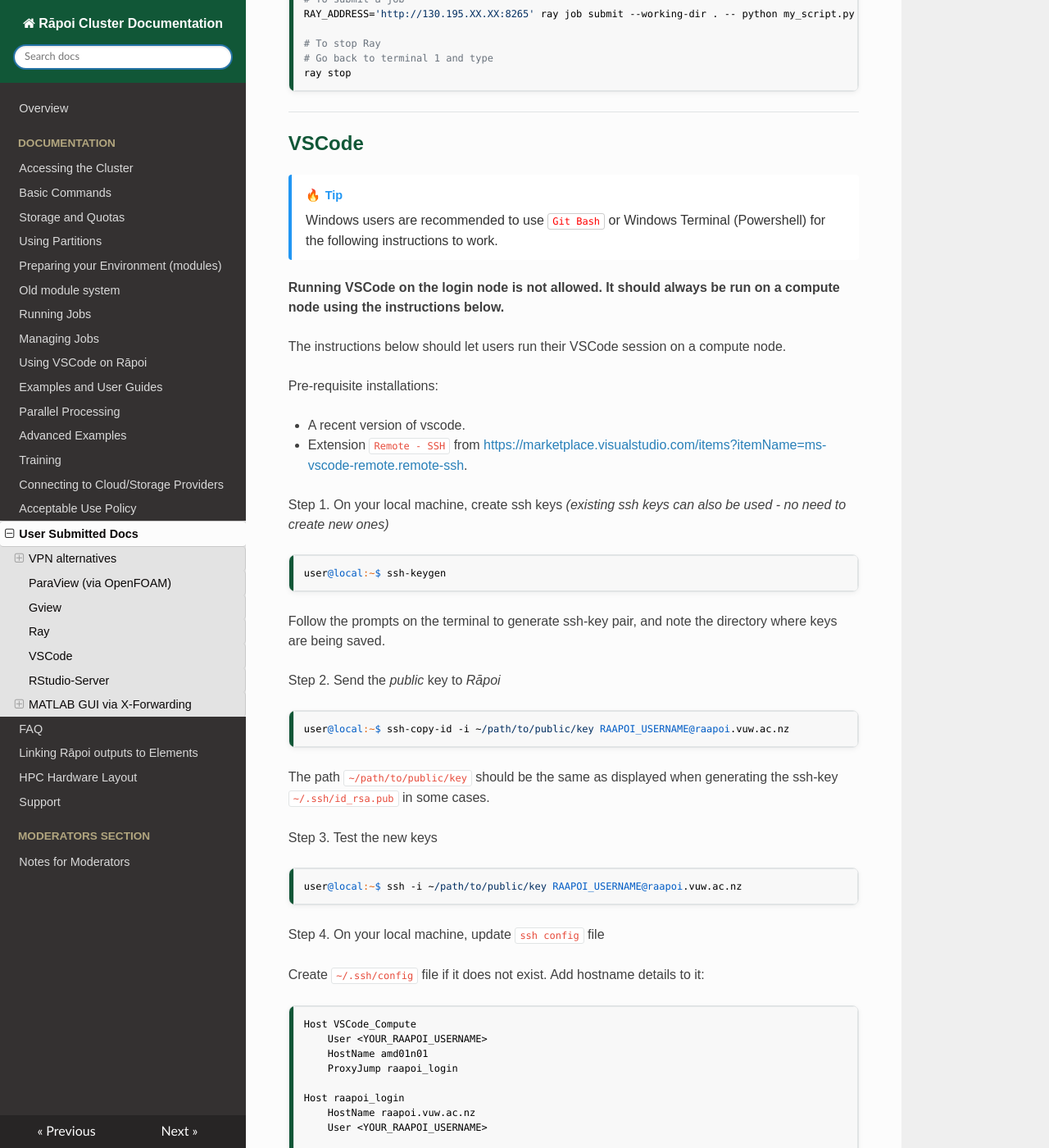
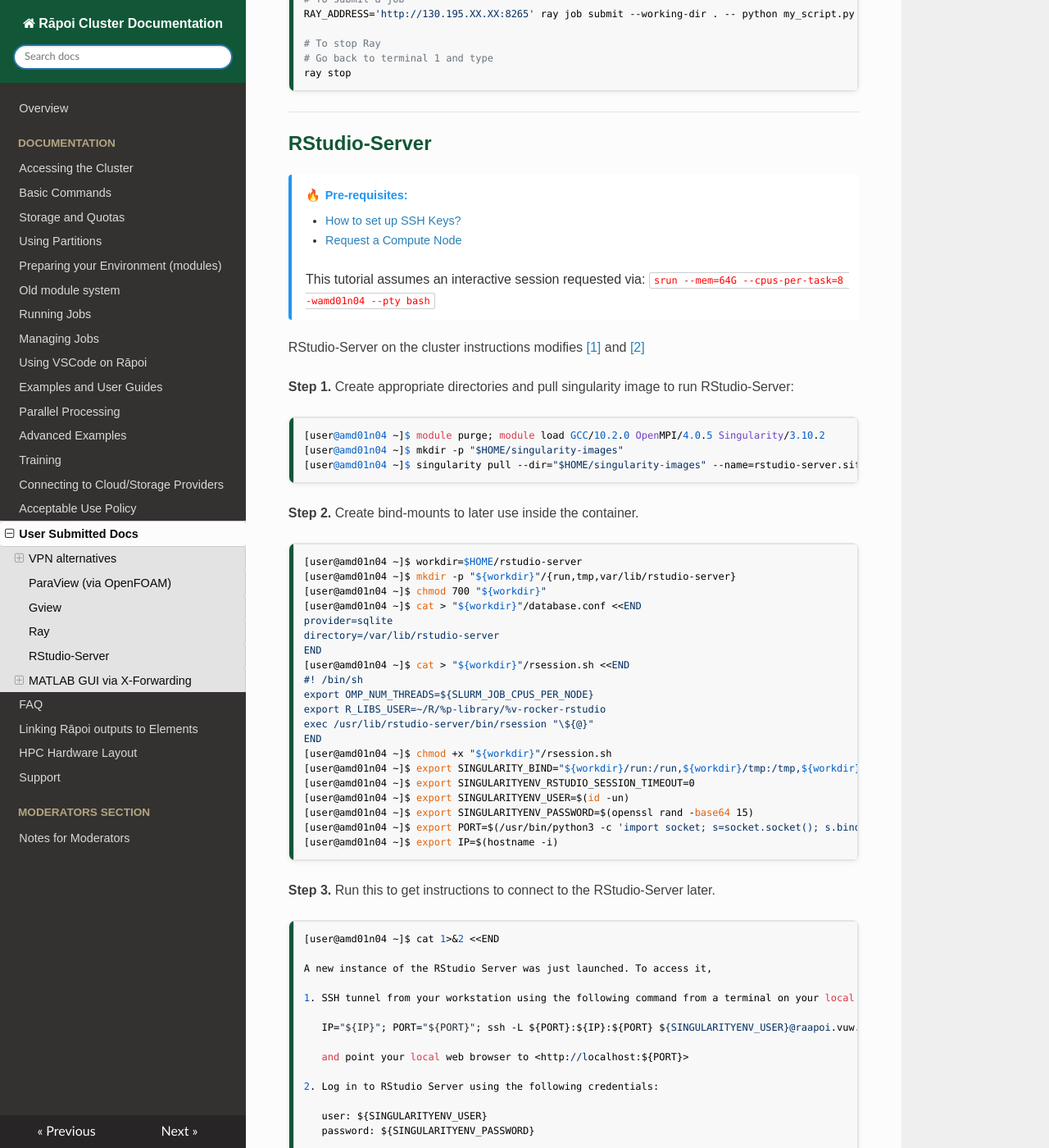
Before and after one commit to vuw-research-computing/raapoi-docs, an MkDocs documentation site: the page built from docs/usersub.md, in a window 1280 px wide and 1400 px high, scrolled down 4182 px. Shown: the whole window at 82% size. Built offline with MkDocs 1.6.1, drawn with Linux system fonts in a browser that asks for light colours; nearby versions of some CDN libraries; some web fonts are replaced; a script that is not in the unit is left out; some of the changed text lies outside the part shown.

Commit message:
removed vscode from usersub

````diff
--- a/docs/usersub.md
+++ b/docs/usersub.md
@@ -27,12 +27,6 @@
 ---
 
 {%
-   include-markdown "usersub/vscode.md"
-%}
-
----
-
-{%
    include-markdown "usersub/rstudio-server.md"
 %}
 
--- a/docs/usersub/vscode.md
+++ /dev/null
@@ -1,111 +0,0 @@
-## VSCode
-
-!!! Tip
-    Windows users are recommended to use [`Git Bash`](https://git-scm.com/downloads) or Windows Terminal (Powershell) for the following instructions to work.
-
-**Running VSCode on the login node is not allowed. It should always be run on a compute node using the instructions below.**
-
-The instructions below should let users run their VSCode session on a compute node.
-
-Pre-requisite installations:
-
-- A recent version of vscode.
-- Extension `Remote - SSH` from [https://marketplace.visualstudio.com/items?itemName=ms-vscode-remote.remote-ssh](https://marketplace.visualstudio.com/items?itemName=ms-vscode-remote.remote-ssh).
-
-Step 1. On your local machine, create ssh keys _(existing ssh keys can also be used - no need to create new ones)_
-
-```bash
-user@local:~$ ssh-keygen
-```
-
-Follow the prompts on the terminal to generate ssh-key pair, and note the directory where keys are being saved.
-
-Step 2. Send the _public_ key to _Rāpoi_
-
-```bash
-user@local:~$ ssh-copy-id -i ~/path/to/public/key RAAPOI_USERNAME@raapoi.vuw.ac.nz
-```
-
-The path `~/path/to/public/key` should be the same as displayed when generating the ssh-key `~/.ssh/id_rsa.pub` in some cases.
-
-Step 3. Test the new keys
-
-```bash
-user@local:~$ ssh -i ~/path/to/public/key RAAPOI_USERNAME@raapoi.vuw.ac.nz
-```
-
-Step 4. On your local machine, update `ssh config` file
-
-Create `~/.ssh/config` file if it does not exist. Add hostname details to it:
-
-```bash
-Host VSCode_Compute
-    User <YOUR_RAAPOI_USERNAME>
-    HostName amd01n01
-    ProxyJump raapoi_login
-
-Host raapoi_login
-    HostName raapoi.vuw.ac.nz
-    User <YOUR_RAAPOI_USERNAME>
-
-Host *
-    ForwardAgent yes
-    ForwardX11 yes
-    ForwardX11Trusted yes
-    IdentityFile ~/.ssh/id_rsa # Add your own private key path here
-    AddKeysToAgent yes
-    StrictHostKeyChecking no
-    UserKnownHostsFile /dev/null
-```
-
-Step 5. On your local machine, open a terminal window and login to _Rāpoi_ normally
-
-```bash
-user@local:~$ ssh raapoi_login
-```
-
-Once logged in alloc resources for the VSCode session
-```bash
-RAAPOI_USERNAME@raapoi-login:~$ srun -t0-01:00:00 -wamd01n01 --mem=4G --pty bash
-```
-
-!!! Tip
-    Extend the time to maximum 5 hours with `-t0-04:59:59`
-
-Step 6. Connect VSCode session
-
-Open VSCode window, and click on the bottom left corner that says `Open a Remote Window`, and then choose `Connect to Host` and then selecting `VSCode_Compute` as a host.
-
-Once a connection is established, your VSCode session should be running on a compute node now.
-
-!!! Tip
-
-    To speed up VSCode, there are steps mentioned in [the official VSCode docs](https://code.visualstudio.com/docs/configure/settings). Below is just a part of it:
-
-    Once connected, update VSCode's `/nfs/home/$USER/.vscode-server/data/Machine/settings.json`, and add the following lines to it:
-
-    ```bash
-    {
-        "files.watcherExclude": {
-            "**":true,
-        },
-        "files.exclude": {
-            "**/.*": true,
-        },
-        "search.followSymlinks":false,
-        "search.exclude": {
-            "**":true,
-        },
-        "terminal.integrated.inheritEnv": false,
-    }
-    ```
-
-
-
-
-Step 7. To close VSCode session.
-
-Go to `File` > `Close Remote Connection`
-
-!!! Tip
-    The instructions above assume that the node amd01n01 is up and has sufficient resources available. There may be times when this is not the case and you need to adapt these steps to access cpus on a different node. As a workaround you'll need to modify steps 4 and 5 to point towards a different node. If you do, you should make a note to revert these changes to utilise amd01n01 once it is available again.
````
